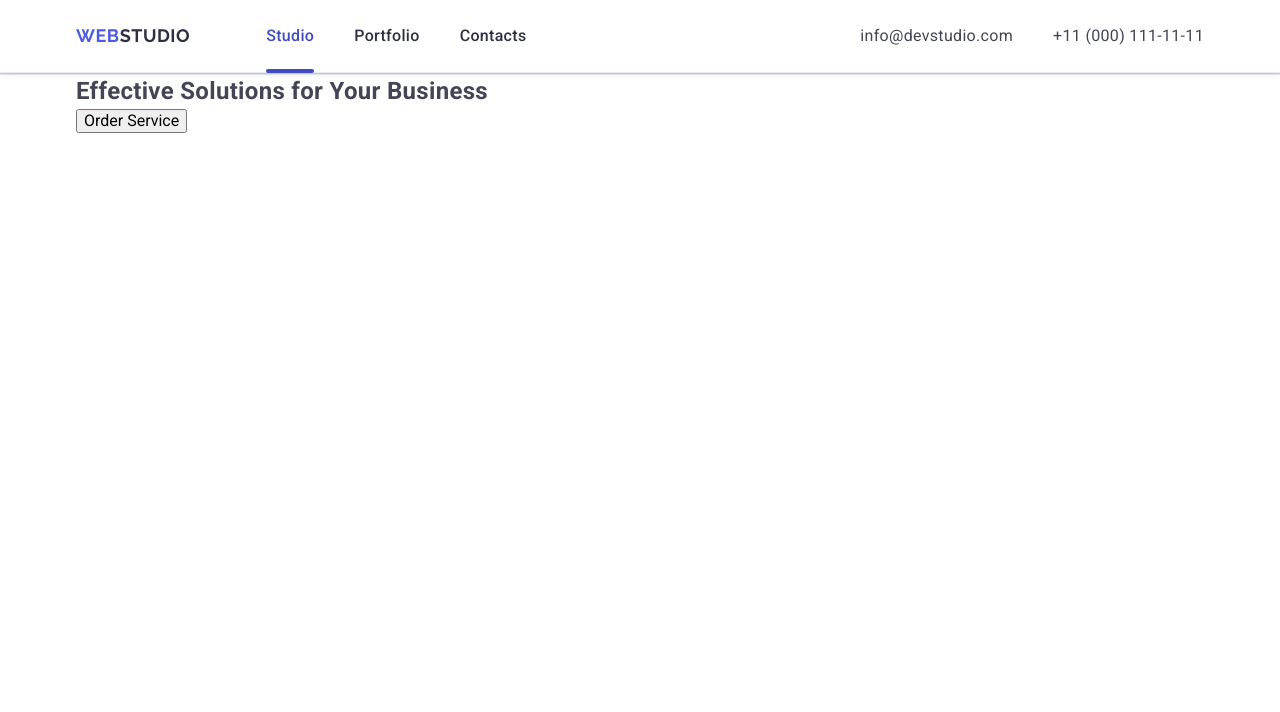
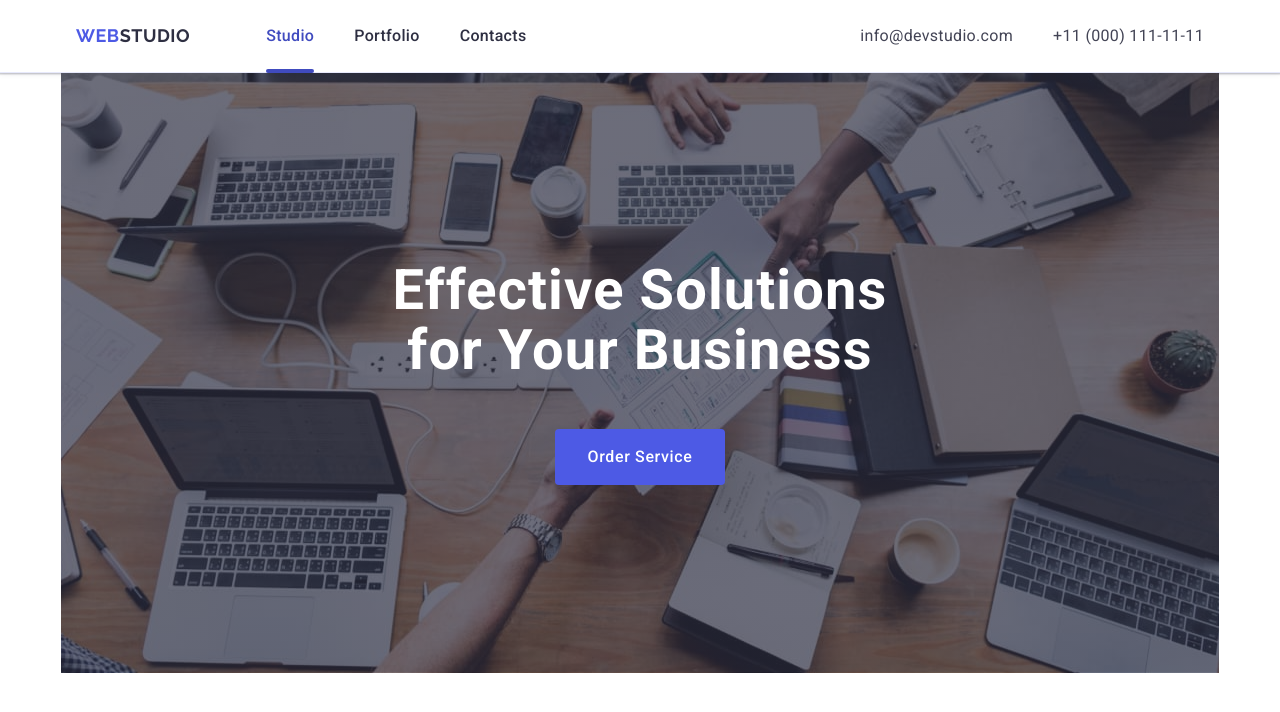
Before and after one commit to andrii-kyrch/goit-markup-hw-06, a plain HTML site: page index.html in a window 1280 px wide. Drawn offline with nearby package versions, Linux system fonts and the light colour scheme.

Commit message:
Update hero to adaptive

```diff
--- a/css/styles.css
+++ b/css/styles.css
@@ -203,6 +203,132 @@ img {
   .contact-list {
     flex-direction: row;
     gap: 40px;
+  }
+}
+
+.hero {
+  max-width: 320px;
+  margin-left: auto;
+  margin-right: auto;
+  padding-top: 72px;
+  padding-bottom: 72px;
+  background-color: #2e2f42;
+  background-image: linear-gradient(
+      to bottom,
+      rgba(46, 47, 66, 0.7),
+      rgba(46, 47, 66, 0.7)
+    ),
+    url(../images/hero/mobile-bg-hero.jpeg);
+  background-size: cover;
+  background-repeat: no-repeat;
+  background-position: center;
+}
+
+@media screen and (min-resolution: 192dpi) and (max-width: 767px) {
+  .hero {
+    background-image: linear-gradient(
+        to bottom,
+        rgba(46, 47, 66, 0.7),
+        rgba(46, 47, 66, 0.7)
+      ),
+      url(../images/hero/mobile-bg-hero@2x.jpeg);
+  }
+}
+
+.page-title {
+  max-width: 216px;
+  margin-left: auto;
+  margin-right: auto;
+  margin-bottom: 72px;
+  font-size: 36px;
+  line-height: 1.11;
+  letter-spacing: 0.02em;
+  text-align: center;
+  color: #ffffff;
+}
+
+.hero-btn {
+  display: block;
+  min-width: 169px;
+  height: 56px;
+  padding-left: 32px;
+  padding-right: 32px;
+  margin-left: auto;
+  margin-right: auto;
+  border: none;
+  border-radius: 4px;
+  font-weight: 500;
+  line-height: 1.5;
+  letter-spacing: 0.04em;
+  color: #ffffff;
+  background-color: #4d5ae5;
+  transition: background-color 250ms cubic-bezier(0.4, 0, 0.2, 1);
+}
+
+.hero-btn:hover,
+.hero-btn:focus {
+  background-color: #404bbf;
+}
+
+@media screen and (min-width: 768px) {
+  .hero {
+    max-width: 768px;
+    padding-top: 112px;
+    padding-bottom: 112px;
+    background-image: linear-gradient(
+        to bottom,
+        rgba(46, 47, 66, 0.7),
+        rgba(46, 47, 66, 0.7)
+      ),
+      url(../images/hero/tablet-bg-hero.jpg);
+  }
+
+  .page-title {
+    max-width: 496px;
+    margin-bottom: 36px;
+    font-size: 56px;
+    line-height: 1.07;
+  }
+}
+
+@media screen and (min-resolution: 192dpi) and (min-width: 768px) {
+  .hero {
+    background-image: linear-gradient(
+        to bottom,
+        rgba(46, 47, 66, 0.7),
+        rgba(46, 47, 66, 0.7)
+      ),
+      url(../images/hero/tablet-bg-hero@2x.jpg);
+  }
+}
+
+@media screen and (min-width: 1158px) {
+  .hero {
+    max-width: 1158px;
+    padding-top: 188px;
+    padding-bottom: 188px;
+    background-image: linear-gradient(
+        to bottom,
+        rgba(46, 47, 66, 0.7),
+        rgba(46, 47, 66, 0.7)
+      ),
+      url(../images/hero/destop-bg-hero.jpeg);
+  }
+
+  .page-title {
+    max-width: 496px;
+    margin-bottom: 48px;
+  }
+}
+
+@media screen and (min-resolution: 192dpi) and (min-width: 1158px) {
+  .hero {
+    background-image: linear-gradient(
+        to bottom,
+        rgba(46, 47, 66, 0.7),
+        rgba(46, 47, 66, 0.7)
+      ),
+      url(../images/hero/destop-bg-hero@2x.jpg);
   }
 }
 
```
